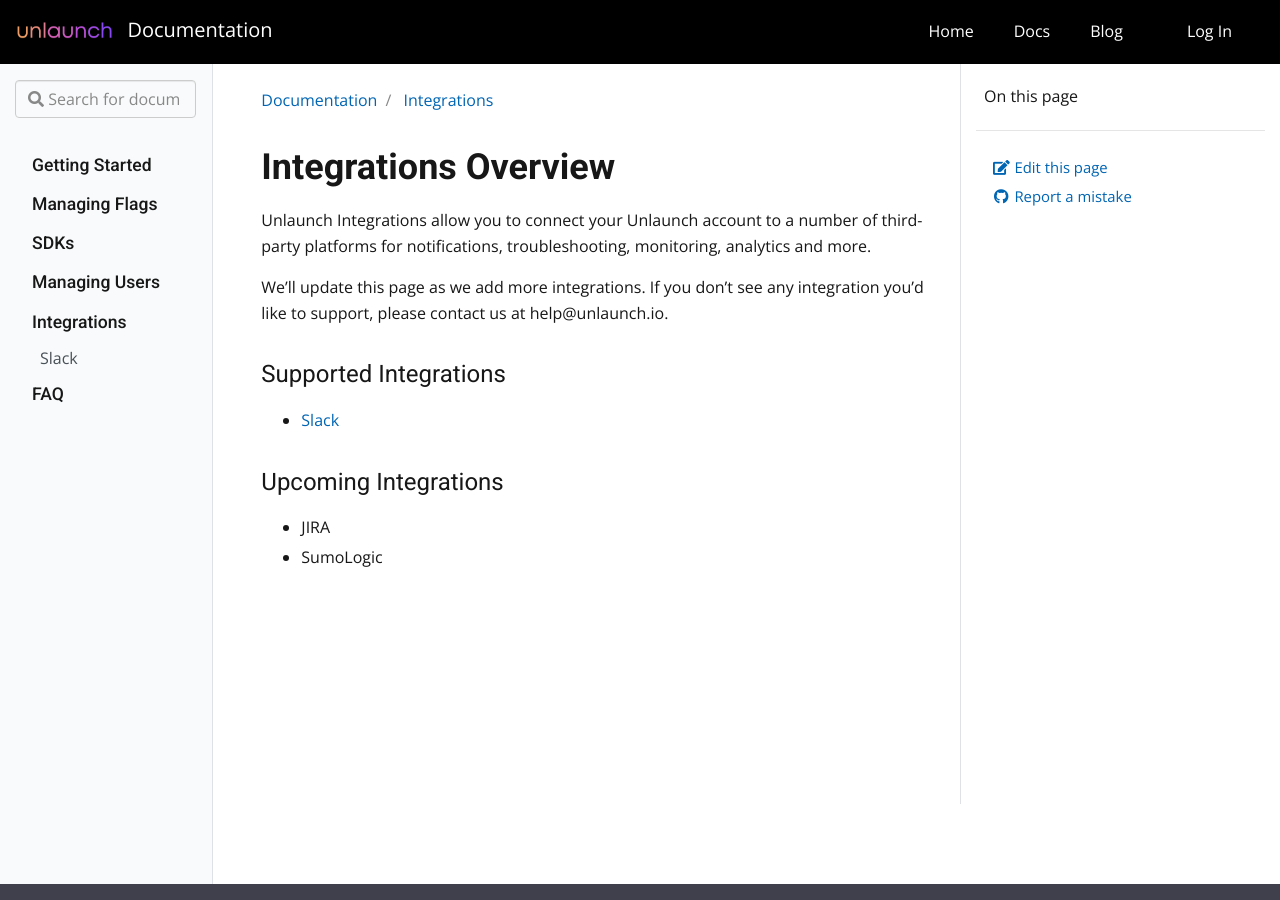
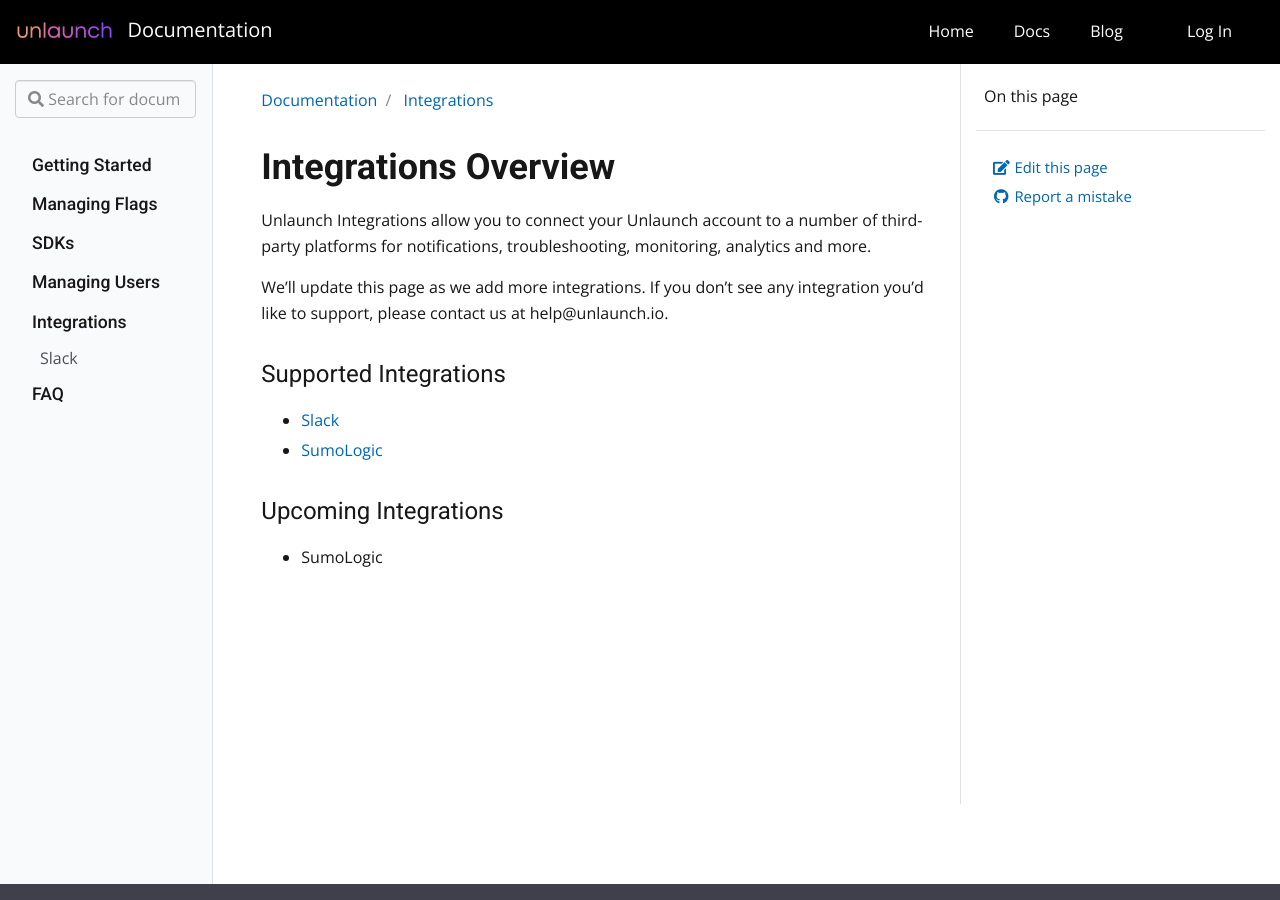
Before and after one commit to unlaunch/documentation, a Jekyll site: the page built from _docs/integrations/index.md, in a window 1280 px wide and 900 px high. Built offline with Jekyll 4.4.1, drawn with Linux system fonts in a browser that asks for light colours; nearby versions of some CDN libraries.

Commit message:
Update index.md

```diff
--- a/_docs/integrations/index.md
+++ b/_docs/integrations/index.md
@@ -11,8 +11,8 @@
 
 ### Supported Integrations
  - [Slack](slack)
+ - [SumoLogic](sumologic)
 
 
 ### Upcoming Integrations
- - JIRA
  - SumoLogic
```
